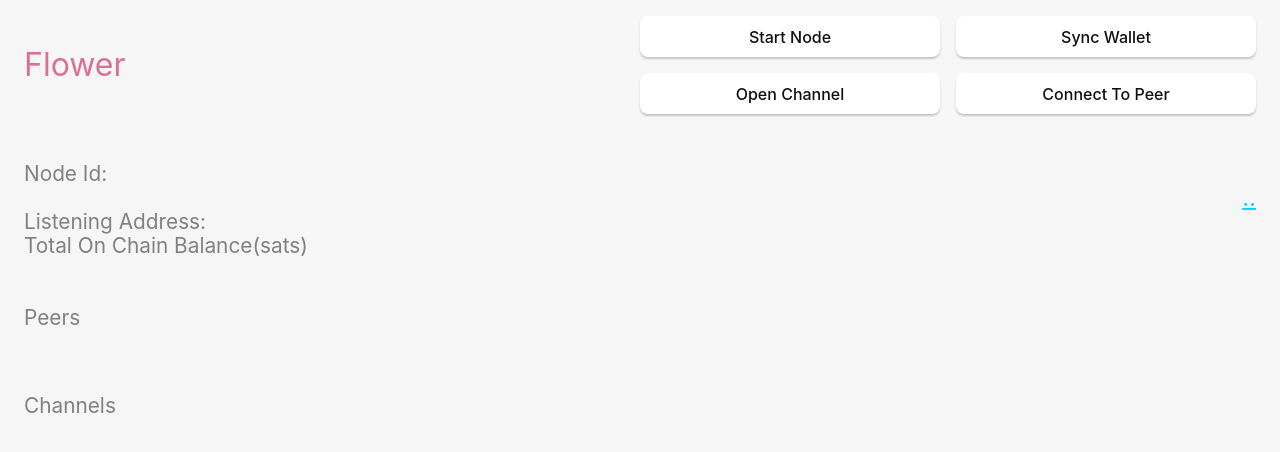
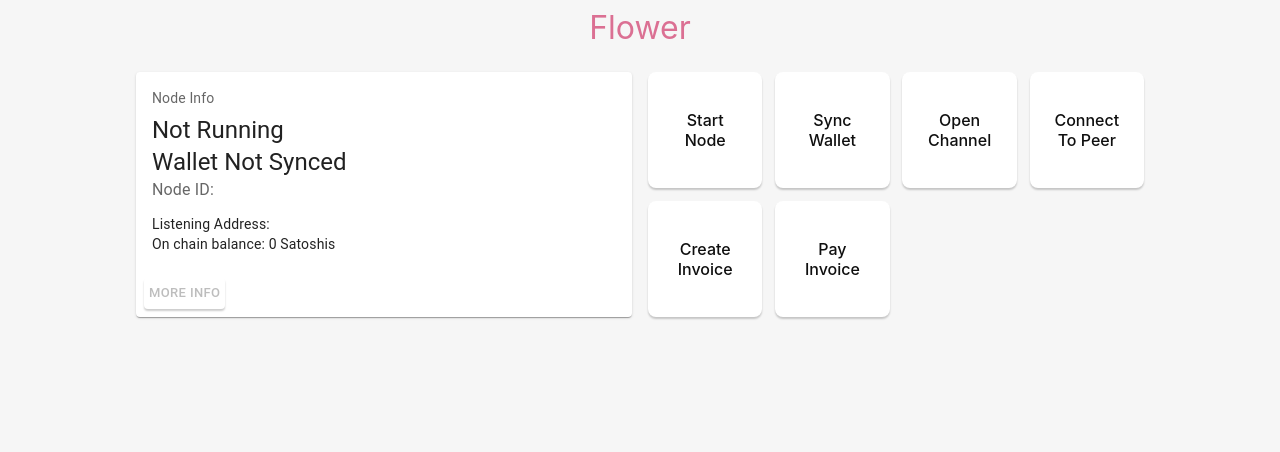
Before and after one commit to jbesraa/ldk-node-desktop, a React (Vite) app: page / in a window 1280 px wide. Shown: the top 452 px of the page. Built offline with nearby package versions, Linux system fonts and the light colour scheme.

Commit message:
add more api funcs and more ui comps

```diff
--- a/src/App.tsx
+++ b/src/App.tsx
@@ -1,9 +1,20 @@
 import React, { useState } from "react";
 import { invoke } from "@tauri-apps/api/tauri";
 import styled from "styled-components";
-// import "./App.css";
+import BasicCard from "./NodeData";
+import PeerNodeData from "./PeerNodeData";
+import ChannelData from "./ChannelData";
+import { ChannelDetails, PeerDetails } from "./types";
+import { relaunch, exit } from '@tauri-apps/api/process';
+
 
 function App() {
+	const [channels, setChannels] = useState<ChannelDetails[]>([]);
+	const [nodeId, setNodeId] = useState("");
+	const [onChainBalance, setOnChainBalance] = useState(0);
+	const [ourAddress, setOurAddress] = useState("");
+	const [listeningAddress, setListeningAddress] = useState("");
+
 	async function sync_wallet() {
 		let synced_wallet = await invoke("sync_wallet", {});
 		console.log(synced_wallet);
@@ -28,8 +39,22 @@ function App() {
 	async function stop_node(): Promise<boolean> {
 		let res: boolean = await invoke("stop_node", {});
 		await is_node_running();
+		await exit(1);
+		await relaunch();
 		return res;
 	}
+	const [peers, setPeers] = useState<PeerDetails[]>([]);
+
+	async function list_peers() {
+		let res = await invoke("list_peers", {});
+		console.log(res);
+		//@ts-ignore
+		setPeers(res);
+	}
+
+	React.useEffect(() => {
+		list_peers();
+	}, []);
 
 	async function new_onchain_address() {
 		let res = await invoke("new_onchain_address", {});
@@ -51,173 +76,6 @@ function App() {
 			await start_node();
 		}
 	};
-
-	React.useEffect(() => {
-		const timer = setInterval(async () => {
-			await is_node_running();
-		}, 10000);
-		return () => clearInterval(timer);
-	}, []);
-
-	const nodeOffStyle = {
-		fontSize: "2em",
-		justifySelf: "start",
-		alignSelf: "center",
-		color: "palevioletred",
-	};
-
-	const nodeOnStyle = {
-		fontSize: "2em",
-		justifySelf: "start",
-		alignSelf: "center",
-		color: "#3cb371",
-	};
-
-	return (
-		<Wrapper>
-			<div
-				style={{
-					display: "grid",
-					gridTemplateColumns: "1fr 1fr",
-				}}
-			>
-				<div
-					style={isNodeRunning ? nodeOnStyle : nodeOffStyle}
-				>
-					Flower
-				</div>
-				<div
-					style={{
-						display: "grid",
-						gridTemplateColumns: "1fr 1fr",
-						gridGap: "1em",
-					}}
-				>
-					<button onClick={handleStatusToggle}>
-						{isNodeRunning ? "Stop Node" : "Start Node"}
-					</button>
-					<button onClick={sync_wallet}>Sync Wallet</button>
-					<button onClick={open_channel}>Open Channel</button>
-					<button onClick={connect_to_peer}>Connect To Peer</button>
-				</div>
-			</div>
-			<div>
-				<NodeInfo
-					start_node={start_node}
-					stop_node={stop_node}
-					isNodeRunning={isNodeRunning}
-				/>
-			</div>
-			<PeersInfo />
-			{/**
-				<ChannelsInfo />
-				<button onClick={connect_to_peer}>
-					Connect To Peer
-				</button>
-				<button onClick={new_onchain_address}>
-					Generate New Onchain Address
-				</button>
-				<button onClick={sync_wallet}>Sync Wallet</button>
-				<button onClick={open_channel}>Open Channel</button>**/}
-		</Wrapper>
-	);
-}
-
-const Wrapper = styled.div`
-	margin-top: 1em;
-	margin-left: 1em;
-	margin-right: 1em;
-`;
-
-const InfoItem = styled.div`
-	display: "grid";
-	grid-template-columns: "1fr 1fr";
-`;
-
-const InfoItemTitle = styled.div`
-	font-size: 1.3em;
-	color: gray;
-`;
-
-// address length must be at least 24
-interface AddressInputProps {
-	address: string;
-}
-
-const AddressInput = (i: AddressInputProps) => {
-	const address = i.address;
-	return (
-		<div
-			style={{
-				cursor: "pointer",
-				fontSize: "1.5em",
-				color: "#00d8ff",
-				justifySelf: "end",
-				textDecoration: "underline",
-			}}
-		>{`${address?.slice(0, 23)}..${address?.slice(
-			address.length - 5,
-			address.length - 1
-		)}`}</div>
-	);
-};
-
-// address length must be at least 24
-interface NetAddressInputProps {
-	address: string;
-}
-
-const NetAddressInput = (i: NetAddressInputProps) => {
-	const address = i.address;
-	return (
-		<div
-			style={{
-				cursor: "pointer",
-				fontSize: "1.5em",
-				color: "#00d8ff",
-				justifySelf: "end",
-				textDecoration: "underline",
-			}}
-		>
-			{address}
-		</div>
-	);
-};
-
-// address length must be at least 24
-interface BalanceViewProps {
-	balance: string;
-}
-
-const BalanceView = (i: BalanceViewProps) => {
-	const balance = i.balance;
-	return (
-		<div
-			style={{
-				fontSize: "1.5em",
-				color: "orange",
-				justifySelf: "end",
-				textDecoration: "underline",
-			}}
-		>
-			{balance}
-		</div>
-	);
-};
-
-export const NodeInfo = ({
-	isNodeRunning,
-	start_node,
-	stop_node,
-}: {
-	isNodeRunning: boolean;
-	start_node: () => Promise<boolean>;
-	stop_node: () => Promise<boolean>;
-}) => {
-	const [nodeId, setNodeId] = useState("");
-	const [onChainBalance, setOnChainBalance] = useState("");
-	const [ourAddress, setOurAddress] = useState("");
-
 	async function fetch_basic_info() {
 		setNodeId(await invoke("get_node_id", {}));
 		setOnChainBalance(await invoke("total_onchain_balance", {}));
@@ -228,95 +86,28 @@ export const NodeInfo = ({
 		fetch_basic_info();
 	}, []);
 
-	return (
-		<div
-			style={{
-				width: "100%",
-				marginTop: "3em",
-				// maxWidth: 1200,
-			}}
-		>
-			<InfoItem>
-				<InfoItemTitle>Node Id:</InfoItemTitle>
-				<AddressInput address={nodeId} />
-			</InfoItem>
-			<InfoItem>
-				<InfoItemTitle>Listening Address:</InfoItemTitle>{" "}
-				<NetAddressInput address={ourAddress} />
-			</InfoItem>
-			<InfoItem>
-				<InfoItemTitle>
-					Total On Chain Balance(sats)
-				</InfoItemTitle>
-				<BalanceView balance={onChainBalance} />
-			</InfoItem>
-		</div>
-	);
-};
-
-const PeersInfo = () => {
-	const [peers, setPeers] = useState([]);
-
-	async function list_peers() {
-		let res = await invoke("list_peers", {});
-		console.log(res);
-		//@ts-ignore
-		setPeers(res);
-	}
-
 	React.useEffect(() => {
-		list_peers();
+		const timer = setInterval(async () => {
+			await is_node_running();
+			await fetch_basic_info();
+			await list_peers();
+			await list_channels();
+		}, 10000);
+		return () => clearInterval(timer);
 	}, []);
 
-	return (
-		<div
-			style={{
-				width: "100%",
-				display: "grid",
-				marginTop: "3em",
-				gridGap: "4em",
-				// maxWidth: 1200,
-			}}
-		>
-			<div>
-				<InfoItemTitle>Peers</InfoItemTitle>
-				<PeersHorizontalCardView peers={peers} />
-			</div>
-			<div>
-				<InfoItemTitle>Channels</InfoItemTitle>
-				<ChannelsInfo />
-			</div>
-		</div>
-	);
-};
+	const nodeOffStyle = {
+		fontSize: "2em",
+		textAlign: "center",
+		color: "palevioletred",
+	};
 
-const PeersHorizontalCardView = ({ peers }: { peers: any[] }) => {
-	return (
-		<div
-			style={{
-				display: "grid",
-				gridTemplateColumns: "1fr 1fr",
-				gridGap: "0.6em",
-				maxHeight: "20em",
-				overflow: "scroll",
-			}}
-		>
-			{peers.map((peer) => {
-				return (
-					<div style={{ width: "100%" }}>
-						<InfoItemTitle>Node Id</InfoItemTitle>
-						<AddressInput address={peer} />
-					</div>
-				);
-			})}
-		</div>
-	);
-};
+	const nodeOnStyle = {
+		fontSize: "2em",
+		textAlign: "center",
+		color: "#3cb371",
+	};
 
-export default App;
-
-const ChannelsInfo = () => {
-	const [channels, setChannels] = useState([]);
 	async function list_channels() {
 		let res = await invoke("list_channels", {});
 		console.log(res);
@@ -327,27 +118,125 @@ const ChannelsInfo = () => {
 	React.useEffect(() => {
 		list_channels();
 	}, []);
+
+	return (
+		<Wrapper>
+			<div style={isNodeRunning ? nodeOnStyle : nodeOffStyle}>
+				Flower
+			</div>
+			<div
+				style={{
+					gridGap: "1em",
+					paddingTop: "2em",
+					display: "grid",
+					gridTemplateColumns: "1fr 1fr",
+				}}
+			>
+				<BasicCard
+					nodeId={nodeId}
+					onChainBalance={onChainBalance}
+					listeningAddress={listeningAddress}
+					isNodeRunning={isNodeRunning}
+					isWalletSynced={isNodeRunning ? true : false}
+				/>
+				<div
+					style={{
+						display: "grid",
+						gridTemplateColumns: "1fr 1fr 1fr 1fr",
+						gridGap: "0.8em",
+					}}
+				>
+					<button onClick={handleStatusToggle}>
+						{isNodeRunning ? "Stop Node" : "Start Node"}
+					</button>
+					<button onClick={sync_wallet}>Sync Wallet</button>
+					<button onClick={open_channel}>
+						Open Channel
+					</button>
+					<button onClick={connect_to_peer}>
+						Connect To Peer
+					</button>
+					<button onClick={connect_to_peer}>
+						Create Invoice
+					</button>
+					<button onClick={connect_to_peer}>
+						Pay Invoice
+					</button>
+				</div>
+			</div>
+			{isNodeRunning ? (
+				<>
+					<div style={{ paddingTop: "4em" }}>
+						<InfoItemTitle>Peers</InfoItemTitle>
+						<PeersHorizontalCardView peers={peers} />
+					</div>
+					<div style={{ paddingTop: "4em" }}>
+						<InfoItemTitle>Channels</InfoItemTitle>
+						<ChannelsHorizontalCardView
+							channels={channels}
+						/>
+					</div>
+				</>
+			) : (
+				<></>
+			)}
+		</Wrapper>
+	);
+}
+
+const Wrapper = styled.div`
+	margin-top: 1em;
+	margin-left: 8em;
+	margin-right: 8em;
+`;
+
+const InfoItemTitle = styled.div`
+	font-size: 1.3em;
+	color: gray;
+`;
+
+const PeersHorizontalCardView = ({
+	peers,
+}: {
+	peers: PeerDetails[];
+}) => {
 	return (
 		<div
 			style={{
 				display: "grid",
-				gridTemplateColumns: "1fr 1fr",
+				gridTemplateColumns: "1fr 1fr 1fr 1fr",
 				gridGap: "0.6em",
 				maxHeight: "20em",
 				overflow: "scroll",
 			}}
 		>
-			{channels.map((peer) => {
-				console.log(peer);
-				return (
-					<div style={{ width: "100%" }}>
-						<InfoItemTitle>Node Id</InfoItemTitle>
-						<AddressInput
-							address={peer.counterparty_node_id}
-						/>
-					</div>
-				);
+			{peers.map((peer) => {
+				return <PeerNodeData {...peer} />;
 			})}
 		</div>
 	);
 };
+
+const ChannelsHorizontalCardView = ({
+	channels,
+}: {
+	channels: ChannelDetails[];
+}) => {
+	return (
+		<div
+			style={{
+				display: "grid",
+				gridTemplateColumns: "1fr 1fr 1fr 1fr",
+				gridGap: "0.6em",
+				maxHeight: "20em",
+				overflow: "scroll",
+			}}
+		>
+			{channels.map((channel) => {
+				return <ChannelData {...channel} />;
+			})}
+		</div>
+	);
+};
+
+export default App;
--- /dev/null
+++ b/src/ChannelData.tsx
@@ -0,0 +1,85 @@
+import Card from "@mui/material/Card";
+import CardActions from "@mui/material/CardActions";
+import CardContent from "@mui/material/CardContent";
+import Button from "@mui/material/Button";
+import Typography from "@mui/material/Typography";
+import { ChannelDetails } from "./types";
+
+export default function ChannelData(i: ChannelDetails) {
+	const {
+		channel_id,
+		counterparty_node_id,
+		channel_value_sats,
+		unspendable_punishment_reserve,
+		feerate_sat_per_1000_weight,
+		balance_msat,
+		outbound_capacity_msat,
+		inbound_capacity_msat,
+		confirmations_required,
+		confirmations,
+		is_outbound,
+		is_channel_ready,
+		is_usable,
+		is_public,
+		cltv_expiry_delta,
+	} = i;
+
+	return (
+		<Card sx={{ minWidth: 275 }}>
+			<CardContent>
+				<Typography
+					sx={{ fontSize: 14 }}
+					color="text.secondary"
+					gutterBottom
+				>
+					Node Info
+				</Typography>
+				<Typography variant="h5" component="div">
+					Channel Value: {channel_value_sats} Satoshis
+				</Typography>
+				<Typography variant="h5" component="div">
+					Couterparty Node Id: {counterparty_node_id.slice(0, 23)}..
+					{counterparty_node_id.slice(
+						counterparty_node_id.length - 5,
+						counterparty_node_id.length - 1
+					)}
+				</Typography>
+				<Typography variant="h5" component="div">
+					Channel Id: {channel_id}
+				</Typography>
+				<Typography variant="h5" component="div">
+					Balance: {balance_msat} msat
+				</Typography>
+				<Typography variant="h5" component="div">
+					Inbound Capacity: {inbound_capacity_msat} msat
+				</Typography>
+				<Typography variant="h5" component="div">
+					Outbound Capacity: {outbound_capacity_msat} msat
+				</Typography>
+				<Typography variant="h5" component="div">
+					{is_channel_ready ? "Channel Ready" : "Channel Not Ready"}
+				</Typography>
+				<Typography variant="h5" component="div">
+					{is_usable ? "Usable" : "Not Usable"}
+				</Typography>
+				<Typography variant="h5" component="div">
+					{is_public ? "Public" : "Not Public"}
+				</Typography>
+				<Typography variant="h5" component="div">
+					{is_outbound ? "Outbound" : "Inbound"}
+				</Typography>
+				<Typography variant="h5" component="div">
+					{confirmations} / {confirmations_required} Confirmations
+				</Typography>
+				<Typography variant="h5" component="div">
+					CLTV Expiry Delta: {cltv_expiry_delta}
+				</Typography>
+			</CardContent>
+			<CardActions>
+				<Button disabled={true} size="small">
+					More Info
+				</Button>
+			</CardActions>
+		</Card>
+	);
+}
--- /dev/null
+++ b/src/NodeData.tsx
@@ -0,0 +1,49 @@
+import Card from '@mui/material/Card';
+import CardActions from '@mui/material/CardActions';
+import CardContent from '@mui/material/CardContent';
+import Button from '@mui/material/Button';
+import Typography from '@mui/material/Typography';
+
+interface NodeInfoProps {
+	nodeId: string;
+	isNodeRunning: boolean;
+	isWalletSynced: boolean;
+	listeningAddress: string;
+	onChainBalance: number;
+}
+
+export default function BasicCard(i: NodeInfoProps) {
+	const nodeId = i.nodeId;
+	const isNodeRunning = i.isNodeRunning;
+	const isWalletSynced = i.isWalletSynced;
+	const listeningAddress = i.listeningAddress;
+	const onChainBalance = i.onChainBalance;
+
+  return (
+    <Card sx={{ minWidth: 275 }}>
+      <CardContent>
+        <Typography sx={{ fontSize: 14 }} color="text.secondary" gutterBottom>
+          Node Info
+        </Typography>
+        <Typography variant="h5" component="div">
+				{isNodeRunning ? "Running" : "Not Running"}
+        </Typography>
+        <Typography variant="h5" component="div">
+				{isWalletSynced ? "Wallet Synced" : "Wallet Not Synced"}
+        </Typography>
+        <Typography sx={{ mb: 1.5 }} color="text.secondary">
+          Node ID: {nodeId}
+        </Typography>
+        <Typography variant="body2">
+          Listening Address: {listeningAddress}
+        </Typography>
+        <Typography variant="body2">
+          On chain balance: {onChainBalance} Satoshis
+        </Typography>
+      </CardContent>
+      <CardActions>
+        <Button disabled={true} size="small">More Info</Button>
+      </CardActions>
+    </Card>
+  );
+}
--- /dev/null
+++ b/src/PeerNodeData.tsx
@@ -0,0 +1,39 @@
+import Card from '@mui/material/Card';
+import CardActions from '@mui/material/CardActions';
+import CardContent from '@mui/material/CardContent';
+import Button from '@mui/material/Button';
+import Typography from '@mui/material/Typography';
+import { PeerDetails } from "./types";
+
+export default function PeerNodeData(i: PeerDetails) {
+	const { address, node_id, is_connected, is_persisted } = i
+	const sharedChannelsCount = 0
+
+  return (
+    <Card sx={{ minWidth: 75 }}>
+      <CardContent>
+        <Typography sx={{ fontSize: 14 }} color="text.secondary" gutterBottom>
+          Node Info
+        </Typography>
+        <Typography variant="h5" component="div">
+				{is_connected ? "Peer Online" : "Peer Offline"}
+        </Typography>
+        <Typography variant="h5" component="div">
+				{is_persisted ? "Persisted" : "Not Persisted"}
+        </Typography>
+        <Typography sx={{ mb: 1.5 }} color="text.secondary">
+          Node ID: {node_id.slice(0, 23)}..{node_id.slice(node_id.length - 5, node_id.length - 1)}
+        </Typography>
+        <Typography variant="body2">
+          Address: {address}
+        </Typography>
+        <Typography variant="body2">
+          Number of shared channels: {sharedChannelsCount}
+        </Typography>
+      </CardContent>
+      <CardActions>
+        <Button disabled={true} size="small">More Info</Button>
+      </CardActions>
+    </Card>
+  );
+}
--- /dev/null
+++ b/src/types.ts
@@ -0,0 +1,25 @@
+export interface PeerDetails {
+  node_id: string;
+  address: string;
+  is_persisted: boolean;
+  is_connected: boolean;
+}
+
+export interface ChannelDetails {
+     channel_id: string,
+     counterparty_node_id: string,
+     // funding_txo: Option<OutPoint>,
+     channel_value_sats: number,
+     unspendable_punishment_reserve: number | null,
+     feerate_sat_per_1000_weight: number,
+     balance_msat: number,
+     outbound_capacity_msat: number,
+     inbound_capacity_msat: number,
+     confirmations_required: number | null,
+     confirmations: number | null,
+     is_outbound: boolean,
+     is_channel_ready: boolean,
+     is_usable: boolean,
+     is_public: boolean,
+     cltv_expiry_delta: number | null,
+}
```
Also changed, not shown: 1 other file (tests, documents, lock files or other folders).
